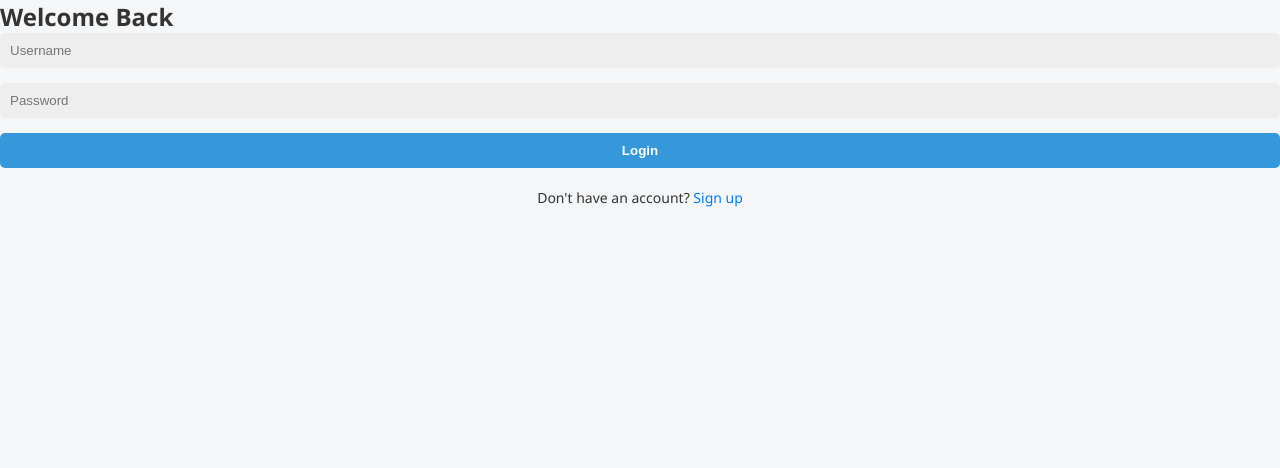
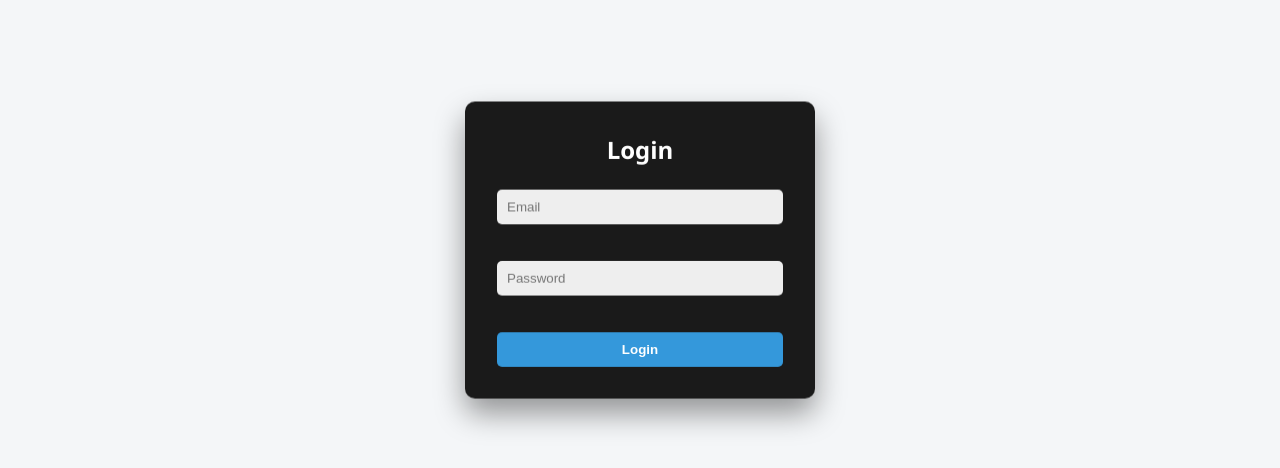
Before and after one commit to bhargav-vyas/referr-easy-front, a React (Create React App) app: page /login in a window 1280 px wide. Shown: the top 468 px of the page. Built offline with nearby package versions, Linux system fonts and the light colour scheme.

Commit message:
this  is the changes in the  login js

```diff
--- a/src/components/Login.js
+++ b/src/components/Login.js
@@ -1,64 +1,52 @@
-import React, { useState } from 'react';
-import axios from 'axios';
-import { useNavigate } from 'react-router-dom'; // ✅ Step 1: Import navigate
-import './Login.css';
+import React, { useState } from "react";
+import axios from "axios";
+import "./Login.css";
 
 function Login() {
-  const [credentials, setCredentials] = useState({
-    username: '',
-    password: ''
-  });
-  const [error, setError] = useState('');
-  const navigate = useNavigate(); // ✅ Step 2: Initialize
+  const [email, setEmail] = useState("");
+  const [password, setPassword] = useState("");
+  const [message, setMessage] = useState("");
 
-  const handleChange = (e) => {
-    setCredentials({
-      ...credentials,
-      [e.target.name]: e.target.value
-    });
-    setError('');
-  };
-
-  const handleSubmit = async (e) => {
+  const handleLogin = async (e) => {
     e.preventDefault();
     try {
-      const response = await axios.post('http://localhost:8080/api/users/login', credentials);
-      console.log('Login successful:', response.data);
-      navigate('/dash'); // ✅ Step 3: Redirect on success
+      const response = await axios.post("http://localhost:8080/api/login", {
+        email,
+        password
+      });
+
+      if (response.status === 200) {
+        setMessage("Login successful!");
+        // You can redirect or store token if required
+        // localStorage.setItem("token", response.data.token);
+      }
     } catch (error) {
-      console.error('Login failed:', error);
-      setError(error.response?.data?.message || 'Login failed. Please try again.');
+      console.error("Login failed", error);
+      setMessage("Login failed. Please check your credentials.");
     }
   };
 
   return (
-    <div className="laptop-wrapper">
-      <div className="laptop-screen">
-        <h2>Welcome Back</h2>
-        {error && <div className="error-message">{error}</div>}
-        <form onSubmit={handleSubmit}>
+    <div className="login-container">
+      <h2>Login</h2>
+      <form onSubmit={handleLogin}>
         <input
-            name="username"
-            type="text"
-            placeholder="Username"
-            value={credentials.username}
-            onChange={handleChange}
+          type="email"
+          placeholder="Email"
+          value={email}
+          onChange={(e) => setEmail(e.target.value)}
           required
-          />
+        /><br />
         <input
-            name="password"
           type="password"
           placeholder="Password"
-            value={credentials.password}
-            onChange={handleChange}
+          value={password}
+          onChange={(e) => setPassword(e.target.value)}
           required
-          />
+        /><br />
         <button type="submit">Login</button>
       </form>
-        <p className="login-link">
-          Don't have an account? <a href="/signup">Sign up</a>
-        </p>
-      </div>
+      <p>{message}</p>
     </div>
   );
 }
```
Lines whose indentation alone changed are shown as unchanged.
